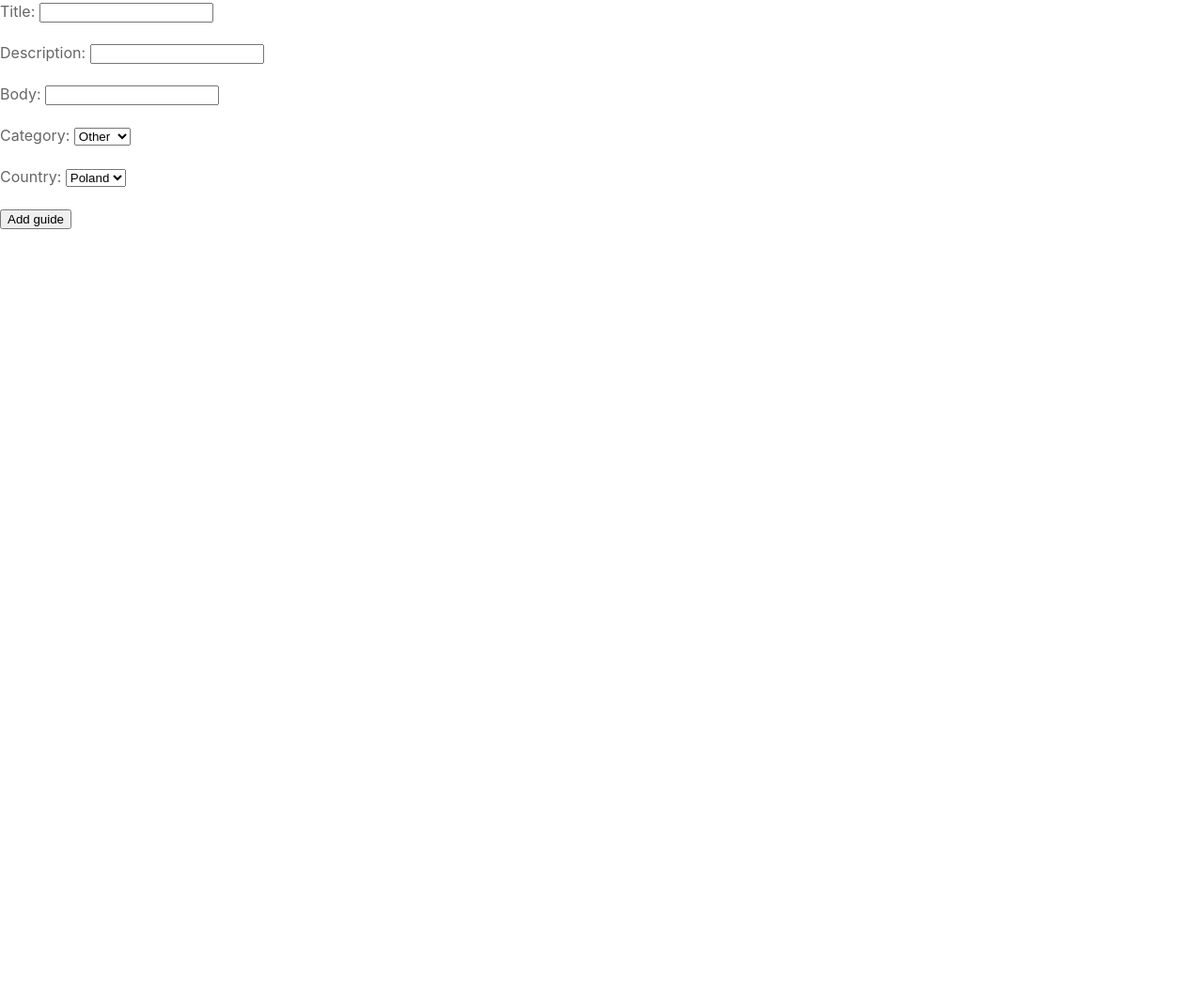
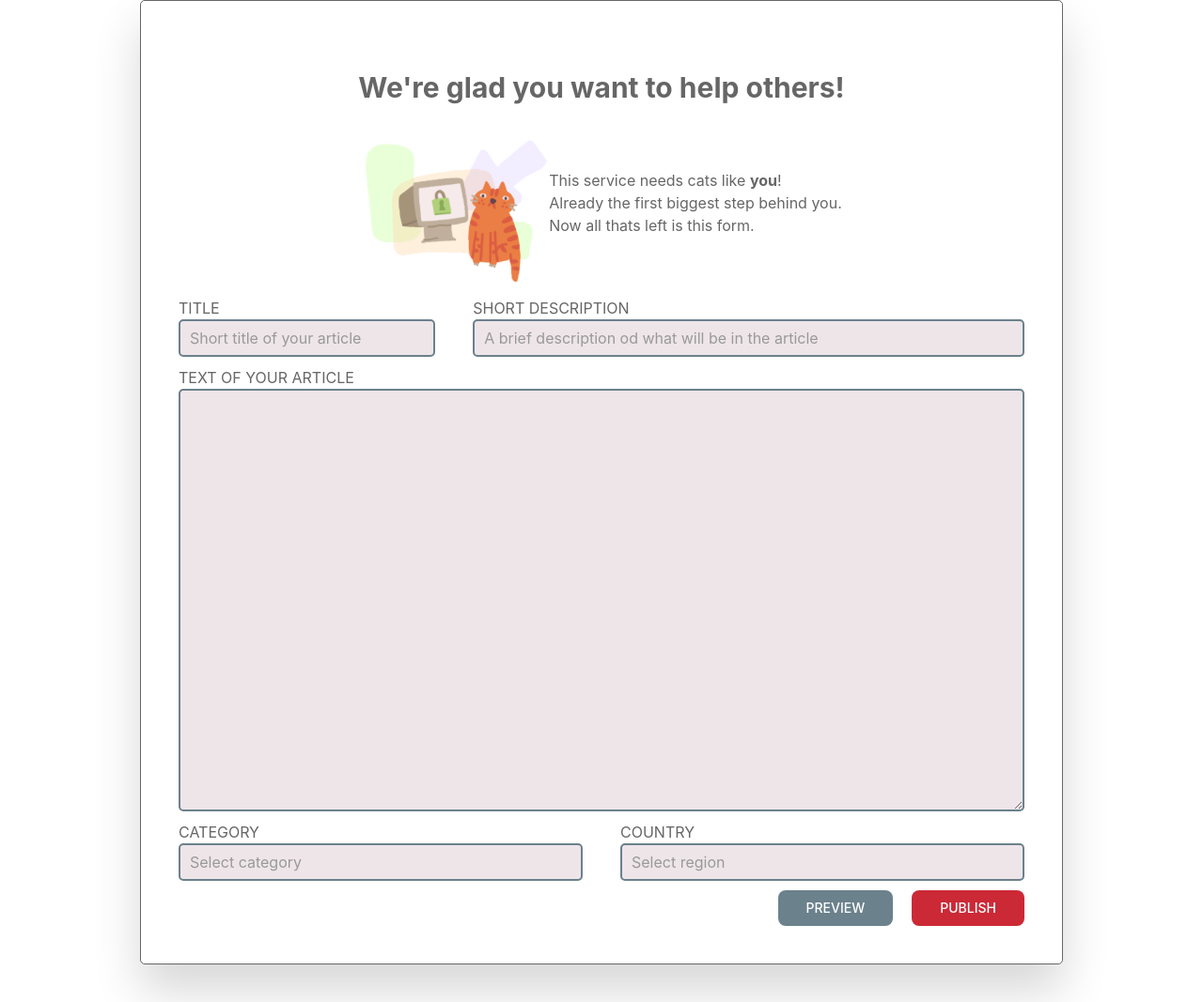
Before and after one commit to Notiooo/PawTravel, a Django app: page /guides/add/ in a window 1280 px wide. Shown: the whole page at 94% size. Before the commit the page ends 244 px from the top, so only its background shows below. Run offline with Django 4.2, Linux system fonts and the light colour scheme; some libraries are stand-ins or nearby versions.

Commit message:
Adding guides - #42

```diff
--- a/PawTravel/pawtravel-front/public/templates/travel_guides/form.html
+++ b/PawTravel/pawtravel-front/public/templates/travel_guides/form.html
@@ -1,12 +1,61 @@
-{% extends "base.html" %}}
+{% extends 'base.html' %}
+{% load widget_tweaks %}
+{% load static %}
+{% block content %}
+    <form>
+        <div class="uk-margin-medium-bottom" uk-scrollspy="cls: uk-animation-scale-up; target: > div; delay: 100;">
+            <div style="border: solid 1px" class="uk-box-shadow-xlarge uk-container uk-container-small uk-border-rounded">
+                <div style="font-size: 30px" class="uk-text-bold uk-text-center uk-margin-large-top uk-animation-slide-bottom " uk-scrollspy="cls: uk-animation-scale-up; target: > p; delay: 300;">
+                    <p class="uk-margin-remove">We're glad you want to help others!</p>
+                </div>
+                <div class=" uk-animation-slide-bottom " uk-scrollspy="cls: uk-animation-scale-up; target: > div; delay: 600;">
+                    <div class="uk-flex uk-flex-center uk-flex-middle">
+                        <img src="{% static 'img/login/cat.png' %}" width="200px"/>
+                        <p class="">This service needs cats like <b>you</b>!<br>Already the first biggest step behind you.<br> Now all thats left is this form.</p>
+                    </div>
+                </div>
+                <div class="uk-animation-slide-bottom uk-margin-small-bottom" uk-scrollspy="cls: uk-animation-scale-up; target: > div; delay: 900;">
+                    <div class="uk-child-width-1-1@s" uk-grid>
+                        <div class="uk-width-1-3@m">
+                            <p class="uk-margin-remove ">TITLE</p>
+                             <input class="uk-input pt-input uk-border-rounded" type="text" placeholder="Short title of your article">
+                        </div>
+                        <div class="uk-width-2-3@m">
+                            <p class="uk-margin-remove">SHORT DESCRIPTION</p>
+                            <input class="uk-input pt-input uk-border-rounded" type="text" placeholder="A brief description od what will be in the article">
+                        </div>
+                    </div>
+                </div>
+                <div class="uk-animation-slide-bottom uk-margin-small-bottom" uk-scrollspy="cls: uk-animation-scale-up; target: > div; delay: 1200;">
+                    <div class="uk-child-width-1-1@s">
+                        <p class="uk-margin-remove">TEXT OF YOUR ARTICLE</p>
+                        <textarea class="uk-input pt-input uk-border-rounded uk-height-large"></textarea>
+                    </div>
+                </div>
+                <div class="uk-animation-slide-bottom uk-margin-small-bottom" uk-scrollspy="cls: uk-animation-scale-up; target: > div; delay: 1500;">
+                     <div class="uk-child-width-1-1@s" uk-grid>
+                        <div class="uk-width-1-2@m">
+                            <p class="uk-margin-remove ">CATEGORY</p>
+                             <input class="uk-input pt-input uk-border-rounded" type="text" placeholder="Select category">
+                        </div>
+                        <div class="uk-width-1-2@m">
+                            <p class="uk-margin-remove">COUNTRY</p>
+                            <input class="uk-input pt-input uk-border-rounded" type="text" placeholder="Select region">
+                        </div>
+                    </div>
+                </div>
+                <div class="uk-animation-slide-bottom uk-margin-medium-bottom" uk-scrollspy="cls: uk-animation-scale-up; target: > div; delay: 1800;">
+                     <div class="uk-flex uk-flex-right">
+                         <div class="uk-margin-auto-vertical">
+                                    <button class="uk-button pt-button-primary" style="">Preview</button>
+                         </div>
+                         <div class="uk-margin-auto-vertical uk-margin-left">
+                                    <button class="uk-button pt-button-secondary" style="">Publish</button>
+                         </div>
+                    </div>
+                </div>
+            </div>
+        </div>
+    </form>
 
-{% block title %} Add new guide {% endblock %}
-{% block additional_headers %} {{ form.media }} {% endblock %}
-{% block content %}
-
-<form action="." method="post">
-{{ form.as_p }}
-{% csrf_token %}
-<input type="submit" value="Add guide">
-</form>
-{% endblock %}
+{% endblock content %}
```
